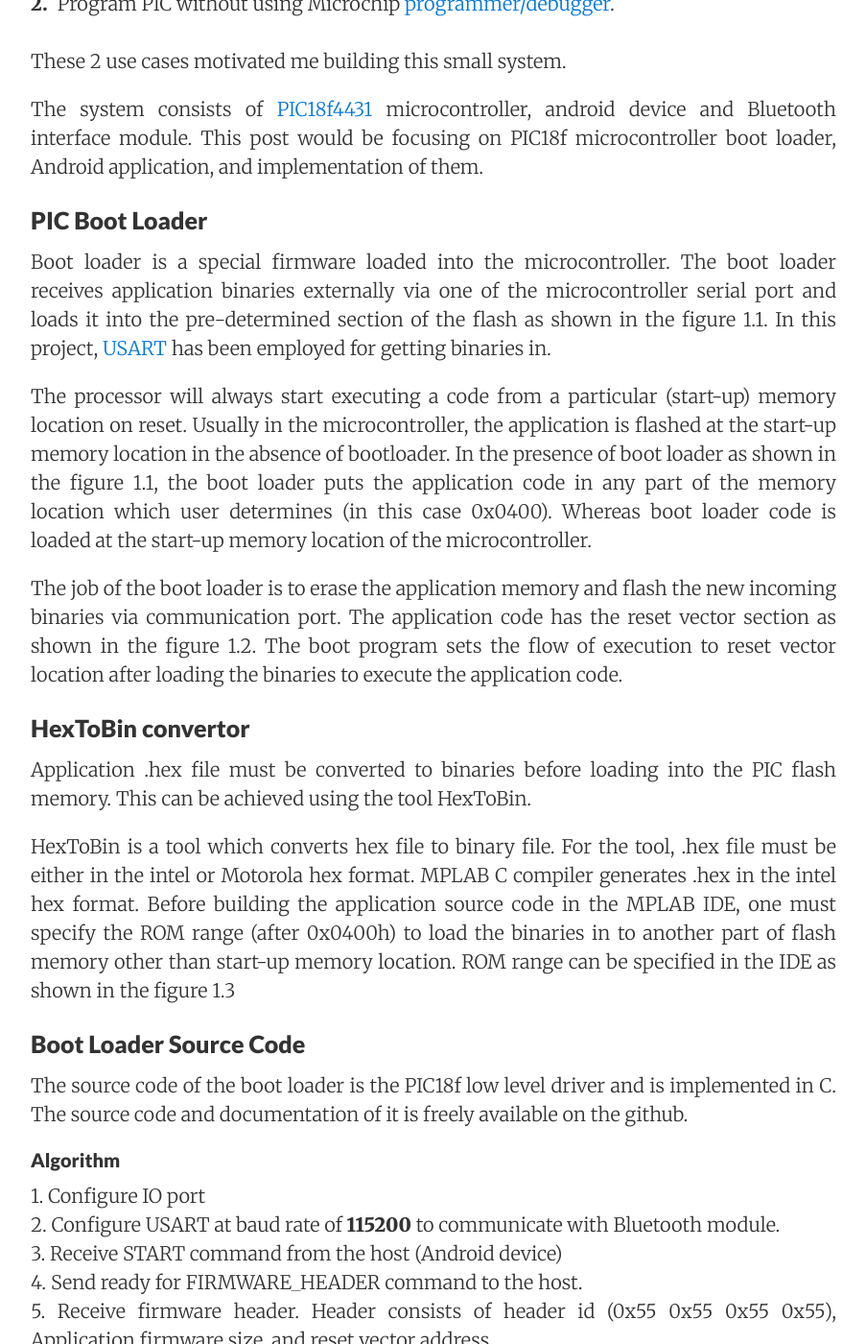
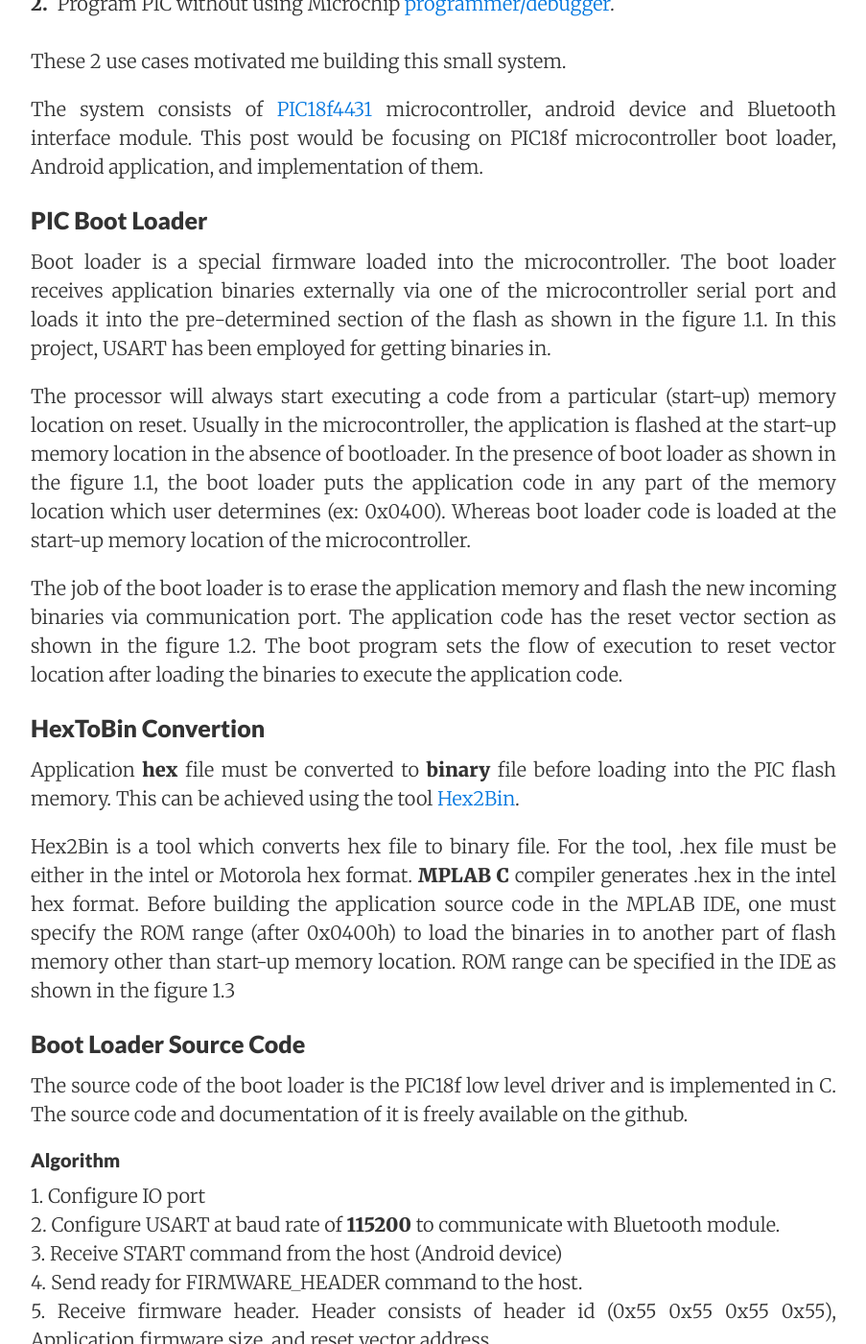
Before and after one commit to MallikarjunTirlapur/MallikarjunTirlapur.github.io, a Jekyll site: the page built from OTAFirmwareUpdate/index.html, in a window 1280 px wide and 1400 px high, scrolled down 732 px. Shown: the whole window at 96% size, without its empty margins (188-1091 px from the left). Built offline with Jekyll 4.4.1, drawn with Linux system fonts in a browser that asks for light colours; nearby versions of some CDN libraries; some of the changed text lies outside the part shown.

Commit message:
Update index.html

```diff
--- a/OTAFirmwareUpdate/index.html
+++ b/OTAFirmwareUpdate/index.html
@@ -44,18 +44,18 @@ layout: default
 <p>The system consists of <a href="http://ww1.microchip.com/downloads/en/devicedoc/39616b.pdf">PIC18f4431</a> microcontroller, android device and Bluetooth interface module.  This post would be focusing on PIC18f microcontroller boot loader, Android application, and implementation of them.</p>
 
 <h3>PIC Boot Loader </h3>
-<p>Boot loader is a special firmware loaded into the microcontroller. The boot loader receives application binaries externally via one of the microcontroller serial port and loads it into the pre-determined section of the flash as shown in the figure 1.1.  In this project, <a href="http://ww1.microchip.com/downloads/en/devicedoc/39616b.pdf">USART</a> has been employed for getting binaries in.</p>
+<p>Boot loader is a special firmware loaded into the microcontroller. The boot loader receives application binaries externally via one of the microcontroller serial port and loads it into the pre-determined section of the flash as shown in the figure 1.1.  In this project, USART has been employed for getting binaries in.</p>
 
 
-<p>The processor will always start executing a code from a particular (start-up) memory location on reset. Usually in the microcontroller, the application is flashed at the start-up memory location in the absence of bootloader. In the presence of boot loader as shown in the figure 1.1, the boot loader puts the application code in any part of the memory location which user determines (in this case 0x0400). Whereas boot loader code is loaded at the start-up memory location of the microcontroller.</p>
+<p>The processor will always start executing a code from a particular (start-up) memory location on reset. Usually in the microcontroller, the application is flashed at the start-up memory location in the absence of bootloader. In the presence of boot loader as shown in the figure 1.1, the boot loader puts the application code in any part of the memory location which user determines (ex: 0x0400). Whereas boot loader code is loaded at the start-up memory location of the microcontroller.</p>
 
 <p>The job of the boot loader is to erase the application memory and flash the new incoming binaries via communication port. The application code has the reset vector section as shown in the figure 1.2. The boot program sets the flow of execution to reset vector location after loading the binaries to execute the application code.</p>
 
-  <h3>HexToBin convertor</h3>
+  <h3>HexToBin Convertion</h3>
 
-  <p>Application .hex file must be converted to binaries before loading into the PIC flash memory. This can be achieved using the tool HexToBin. </p>
+  <p>Application <strong>hex</strong> file must be converted to <strong>binary</strong> file before loading into the PIC flash memory. This can be achieved using the tool <a href="http://hex2bin.sourceforge.net/">Hex2Bin</a>. </p>
 
-  <p>HexToBin is a tool which converts hex file to binary file. For the tool, .hex file must be either in the intel or Motorola hex format. MPLAB C compiler generates .hex in the intel hex format. Before building the application source code in the MPLAB IDE, one must specify the ROM range (after 0x0400h) to load the binaries in to another part of flash memory other than start-up memory location. ROM range can be specified in the IDE as shown in the figure 1.3 </p>
+  <p>Hex2Bin is a tool which converts hex file to binary file. For the tool, .hex file must be either in the intel or Motorola hex format. <strong>MPLAB C</strong> compiler generates .hex in the intel hex format. Before building the application source code in the MPLAB IDE, one must specify the ROM range (after 0x0400h) to load the binaries in to another part of flash memory other than start-up memory location. ROM range can be specified in the IDE as shown in the figure 1.3 </p>
 
 
 
@@ -77,7 +77,7 @@ layout: default
  <p> A small host application consisting of user friendly GUI and software which handles inputs from the user. </p>
 
  <h4> GUI</h4>
-  <p>Through GUI user can select and connect with the Bluetooth module to communicate with PIC.  The binary file generated from the HexToBin tool is stored on the external storage of the android device. Any number of binary files can be stored on the device. The GUI facilitates user to search the available binary files from the storage and select one of them to send it across Bluetooth communication link to PIC. ROM ranges set while building the application code in the MPLAB IDE must be provided as inputs in the GUI.</p>
+  <p>Through GUI user can select and connect with the Bluetooth module to communicate with PIC.  The binary file generated from the Hex2Bin tool is stored on the external storage of the android device. Any number of binary files can be stored on the device. The GUI facilitates user to search the available binary files from the storage and select one of them to send it across Bluetooth communication link to PIC. ROM ranges set while building the application code in the MPLAB IDE must be provided as inputs in the GUI.</p>
 
   <h4> Software</h4>
 
```
